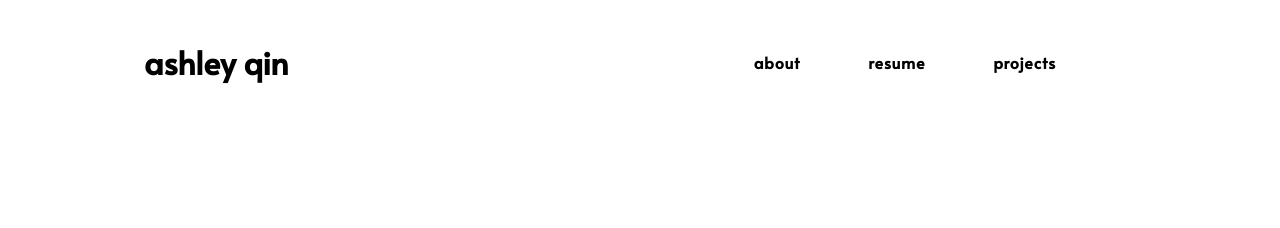
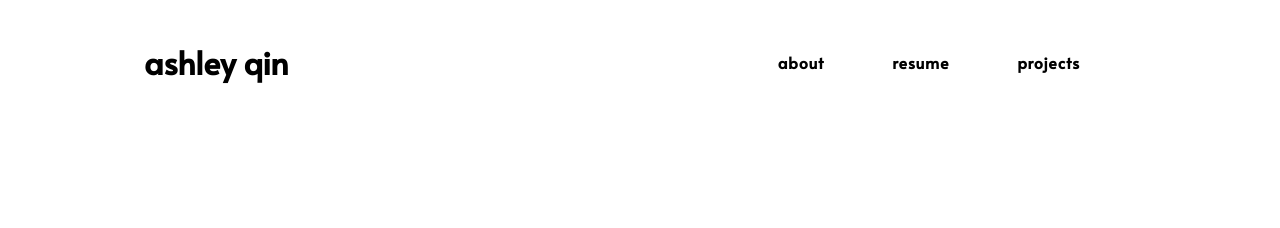
Before and after one commit to ashleyyqin/ashleyyqin.github.io, a Jekyll site: the page built from index.html, in a window 1280 px wide. Shown: the top 228 px of the page. Built offline with Jekyll 4.4.1, drawn with Linux system fonts in a browser that asks for light colours.

Commit message:
Update main.css

```diff
--- a/styles/main.css
+++ b/styles/main.css
@@ -149,7 +149,7 @@ nav {
     justify-items: left;*/
     z-index: 2000;
     margin-left: auto;
-    margin-right: 9em;
+    margin-right: 7.5em;
 }
 
 nav a {
```
